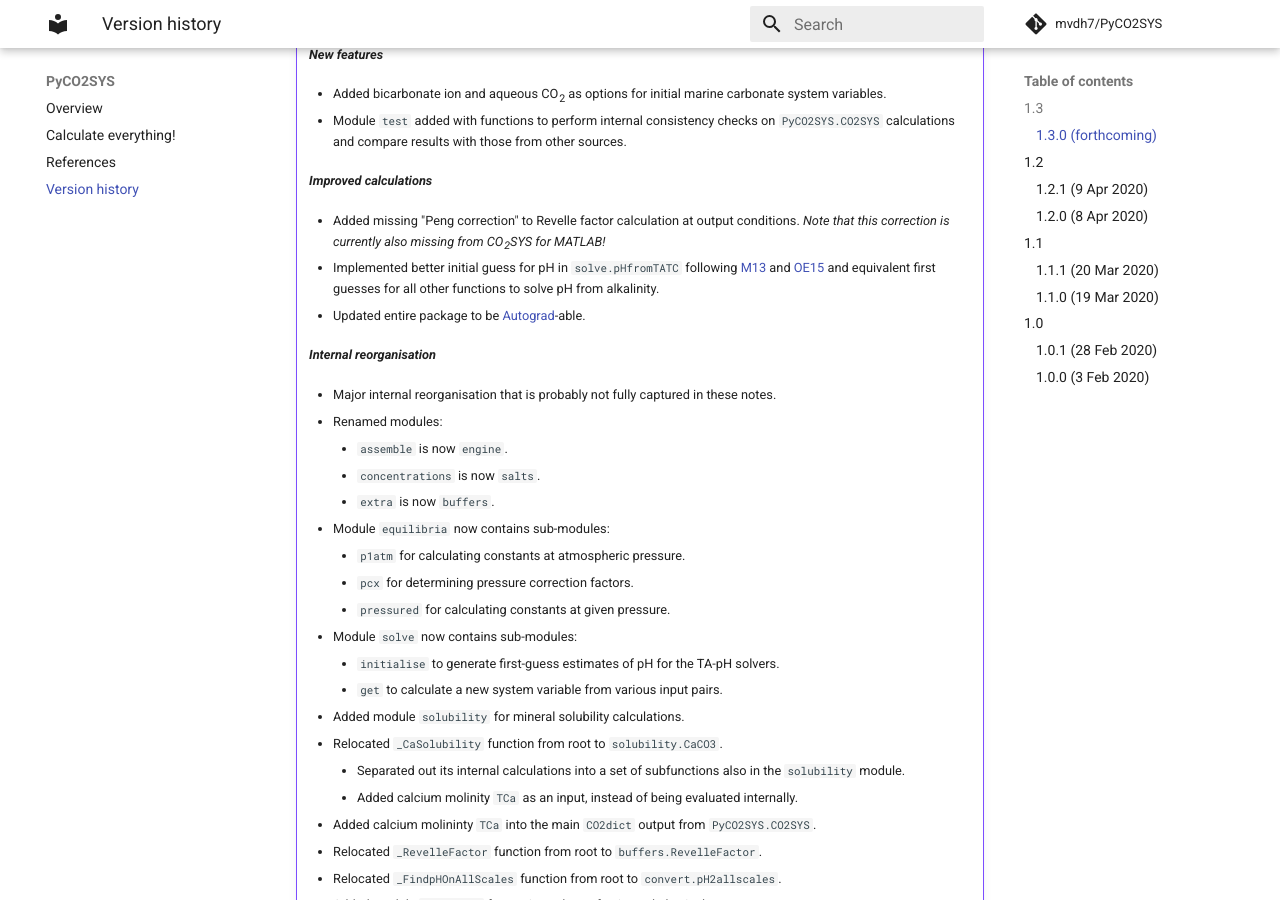
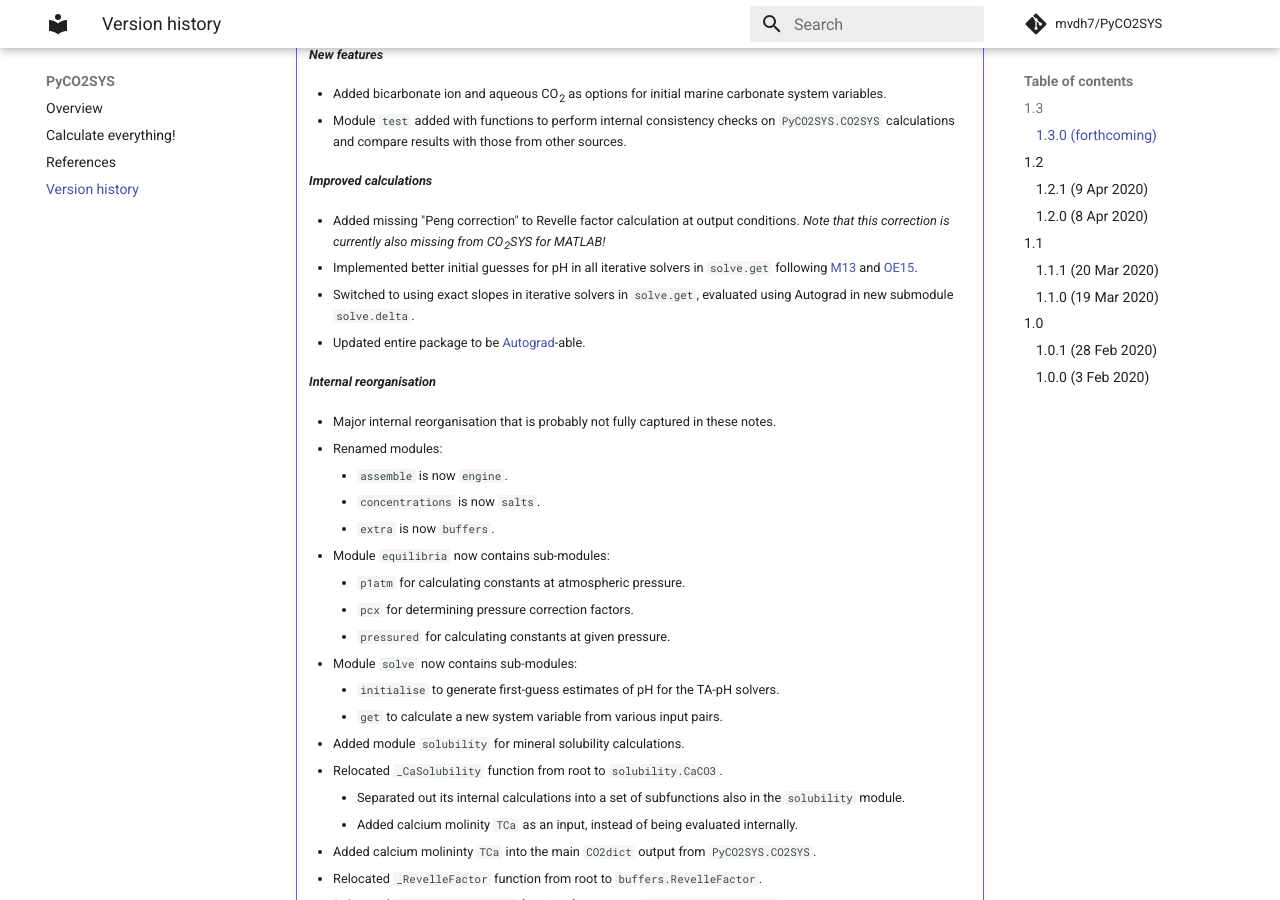
Before and after one commit to mvdh7/PyCO2SYS, an MkDocs documentation site: the page built from docs/versions.md, in a window 1280 px wide and 900 px high, scrolled down 824 px. Built offline with MkDocs 1.6.1 and Material for MkDocs 9.7.7, drawn with Linux system fonts in a browser that asks for light colours; formulas are drawn with MathJax 3; comment, search, counter and statistics services are not loaded.

Commit message:
Note Autograd usage in iterative solvers

```diff
--- a/docs/versions.md
+++ b/docs/versions.md
@@ -32,7 +32,9 @@ Adds bicarbonate ion and aqueous CO<sub>2</sub> as inputs from which the carbona
 
     * Added missing "Peng correction" to Revelle factor calculation at output conditions. *Note that this correction is currently also missing from CO<sub>2</sub>SYS for MATLAB!*
 
-    * Implemented better initial guess for pH in `solve.pHfromTATC` following [M13](../refs/#m) and [OE15](../refs/#o) and equivalent first guesses for all other functions to solve pH from alkalinity.
+    * Implemented better initial guesses for pH in all iterative solvers in `solve.get` following [M13](../refs/#m) and [OE15](../refs/#o).
+
+    * Switched to using exact slopes in iterative solvers in `solve.get`, evaluated using Autograd in new submodule `solve.delta`.
 
     * Updated entire package to be [Autograd](https://github.com/HIPS/autograd)-able.
 
```
